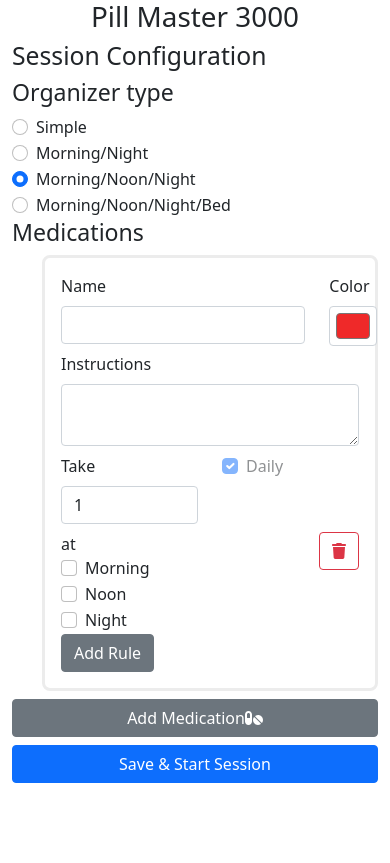
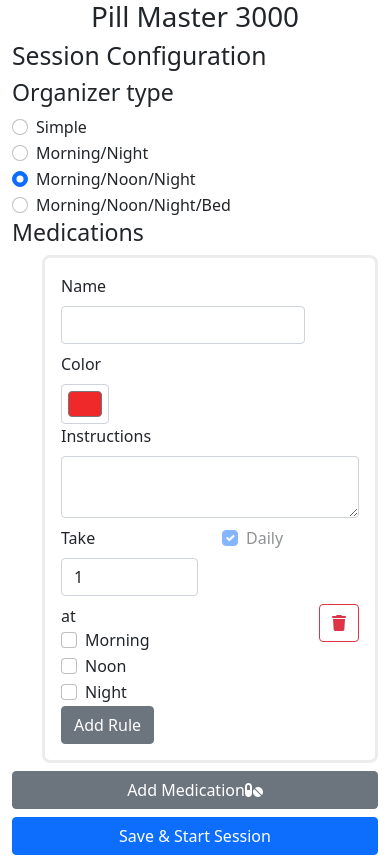
Before and after one commit to hydrospanner/pill-organizer, a React (Create React App) app: page / in a window 390 px wide. Built offline with nearby package versions, Linux system fonts and the light colour scheme.

Commit message:
Add row for color/future tablet/pill option.

```diff
--- a/src/ConfigSession.js
+++ b/src/ConfigSession.js
@@ -123,7 +123,6 @@ function Medication(props) {
   });
   return (
     <div className="medication-form">
-      <div>{deleteBtn}</div>
       <Row>
         <Col xs={10}>
           <Form.Group className="mb-2">
@@ -138,6 +137,9 @@ function Medication(props) {
             />
           </Form.Group>
         </Col>
+        <Col xs={2}>{deleteBtn}</Col>
+      </Row>
+      <Row>
         <Col xs={2}>
           <Form.Label htmlFor={`medColorInput-${props.medIdx}`}>
             Color
```
